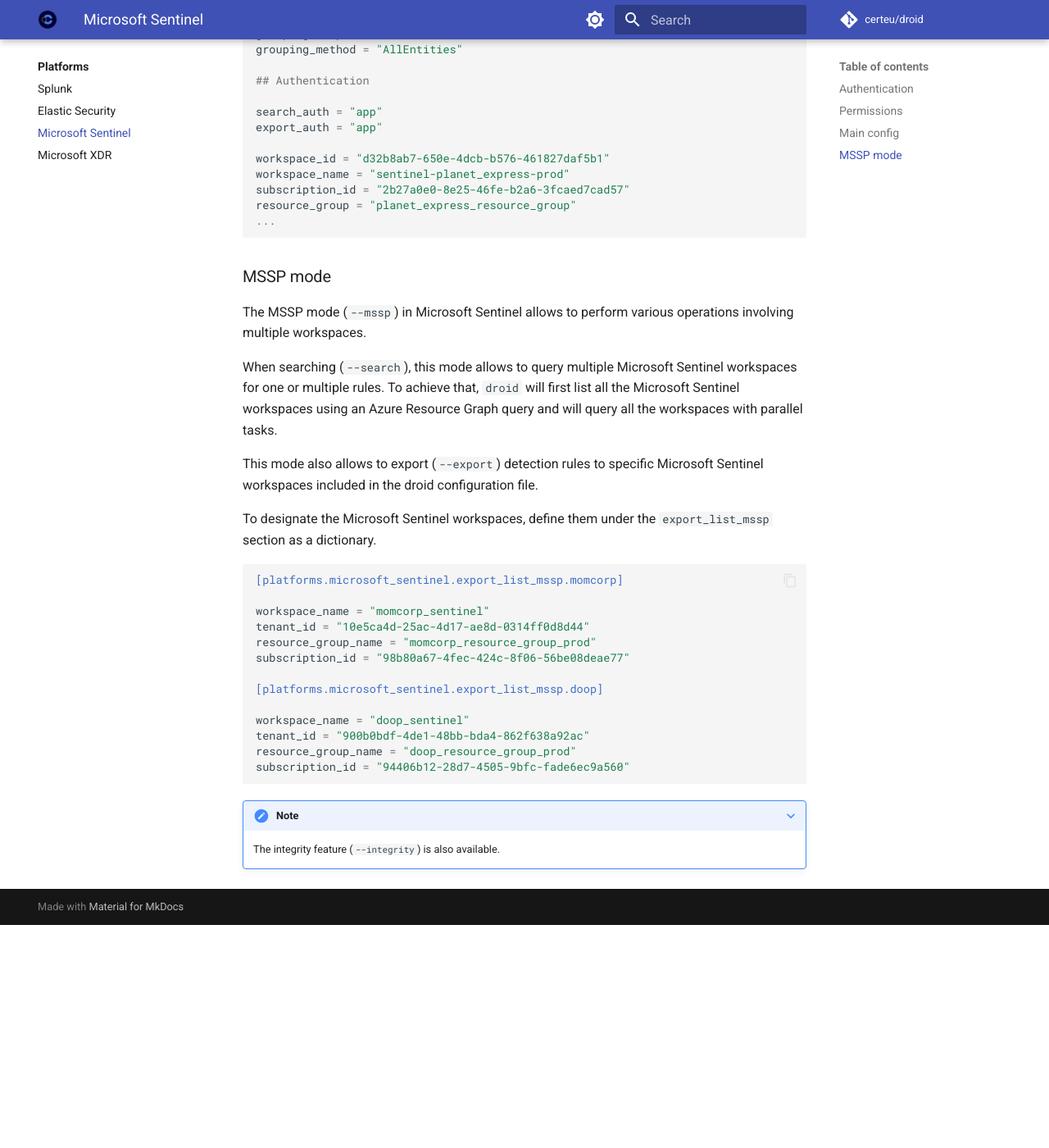
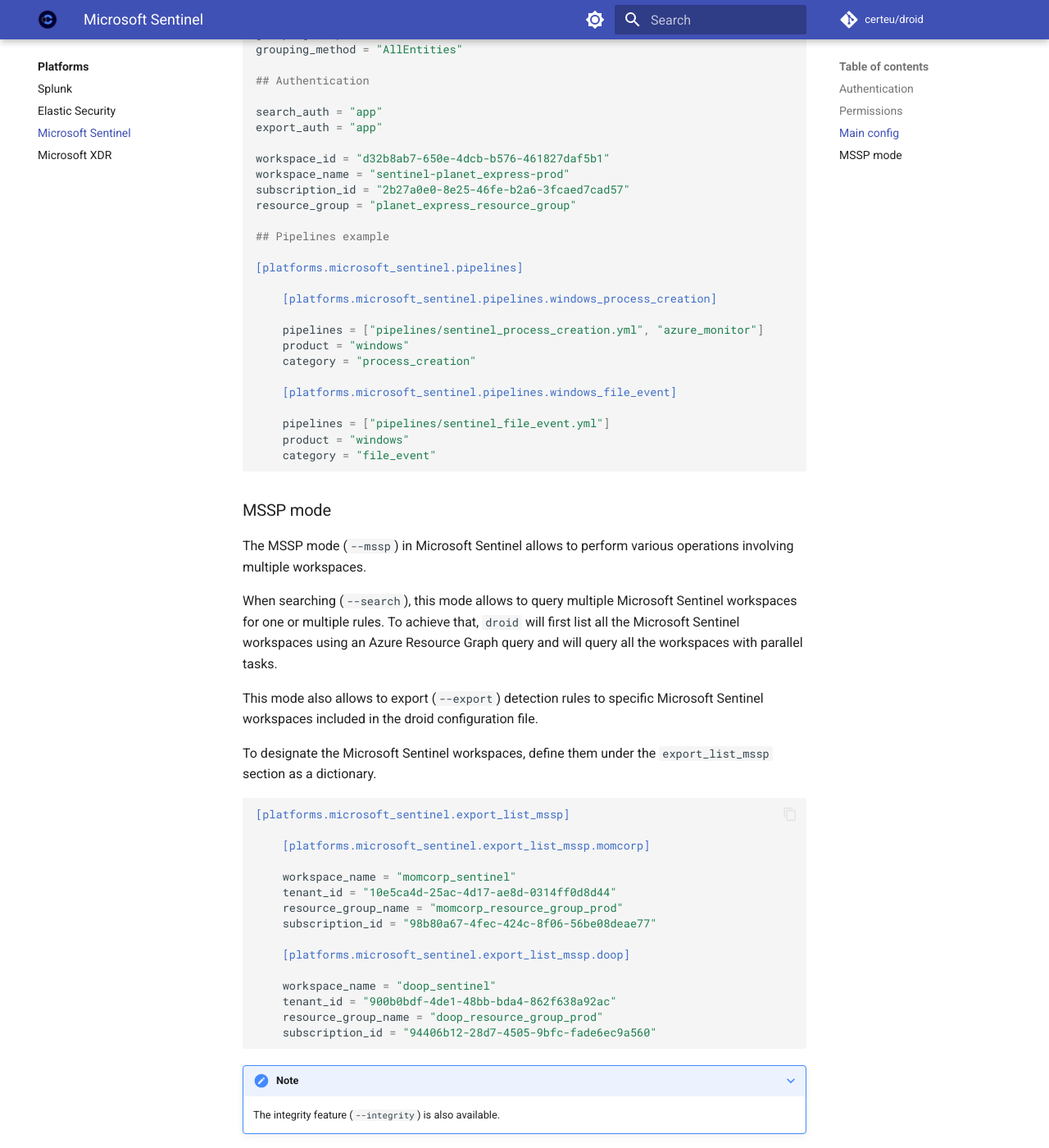
Before and after one commit to certeu/droid-docs, an MkDocs documentation site: the page built from docs/platforms/microsoft_sentinel.md, in a window 1280 px wide and 1400 px high, scrolled down 3154 px. Shown: the whole window at 82% size. Built offline with MkDocs 1.6.1 and Material for MkDocs 9.7.7, drawn with Linux system fonts in a browser that asks for light colours; comment, search, counter and statistics services are not loaded; before the commit the page ends 4282 px from its top, so only the background shows below that.

Commit message:
add: sigma pipeline example

````diff
--- a/docs/platforms/microsoft_sentinel.md
+++ b/docs/platforms/microsoft_sentinel.md
@@ -106,7 +106,23 @@ workspace_id = "d32b8ab7-650e-4dcb-b576-461827daf5b1"
 workspace_name = "sentinel-planet_express-prod"
 subscription_id = "2b27a0e0-8e25-46fe-b2a6-3fcaed7cad57"
 resource_group = "planet_express_resource_group"
-...
+
+## Pipelines example
+
+[platforms.microsoft_sentinel.pipelines]
+
+    [platforms.microsoft_sentinel.pipelines.windows_process_creation]
+
+    pipelines = ["pipelines/sentinel_process_creation.yml", "azure_monitor"]
+    product = "windows"
+    category = "process_creation"
+
+    [platforms.microsoft_sentinel.pipelines.windows_file_event]
+
+    pipelines = ["pipelines/sentinel_file_event.yml"]
+    product = "windows"
+    category = "file_event"
+
 ```
 
 ### MSSP mode
@@ -121,19 +137,21 @@ To designate the Microsoft Sentinel workspaces, define them under the `export_li
 
 ```toml
 
-[platforms.microsoft_sentinel.export_list_mssp.momcorp]
+[platforms.microsoft_sentinel.export_list_mssp]
 
-workspace_name = "momcorp_sentinel"
-tenant_id = "10e5ca4d-25ac-4d17-ae8d-0314ff0d8d44"
-resource_group_name = "momcorp_resource_group_prod"
-subscription_id = "98b80a67-4fec-424c-8f06-56be08deae77"
+    [platforms.microsoft_sentinel.export_list_mssp.momcorp]
 
-[platforms.microsoft_sentinel.export_list_mssp.doop]
+    workspace_name = "momcorp_sentinel"
+    tenant_id = "10e5ca4d-25ac-4d17-ae8d-0314ff0d8d44"
+    resource_group_name = "momcorp_resource_group_prod"
+    subscription_id = "98b80a67-4fec-424c-8f06-56be08deae77"
 
-workspace_name = "doop_sentinel"
-tenant_id = "900b0bdf-4de1-48bb-bda4-862f638a92ac"
-resource_group_name = "doop_resource_group_prod"
-subscription_id = "94406b12-28d7-4505-9bfc-fade6ec9a560"
+    [platforms.microsoft_sentinel.export_list_mssp.doop]
+
+    workspace_name = "doop_sentinel"
+    tenant_id = "900b0bdf-4de1-48bb-bda4-862f638a92ac"
+    resource_group_name = "doop_resource_group_prod"
+    subscription_id = "94406b12-28d7-4505-9bfc-fade6ec9a560"
 ```
 
 ???+ note
````
Also changed, not shown: docs/platforms/microsoft_xdr.md (+1 -1 lines).
